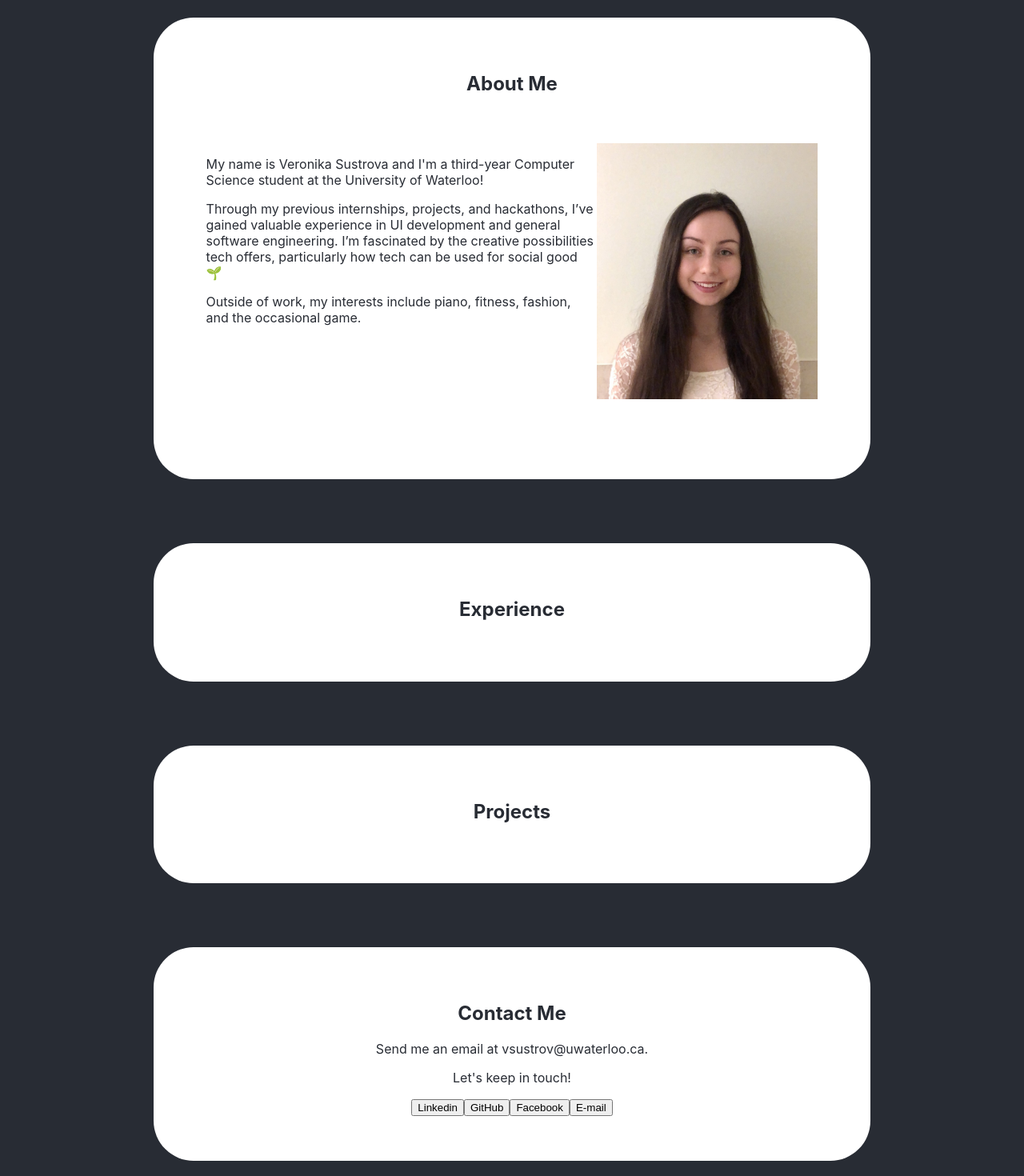
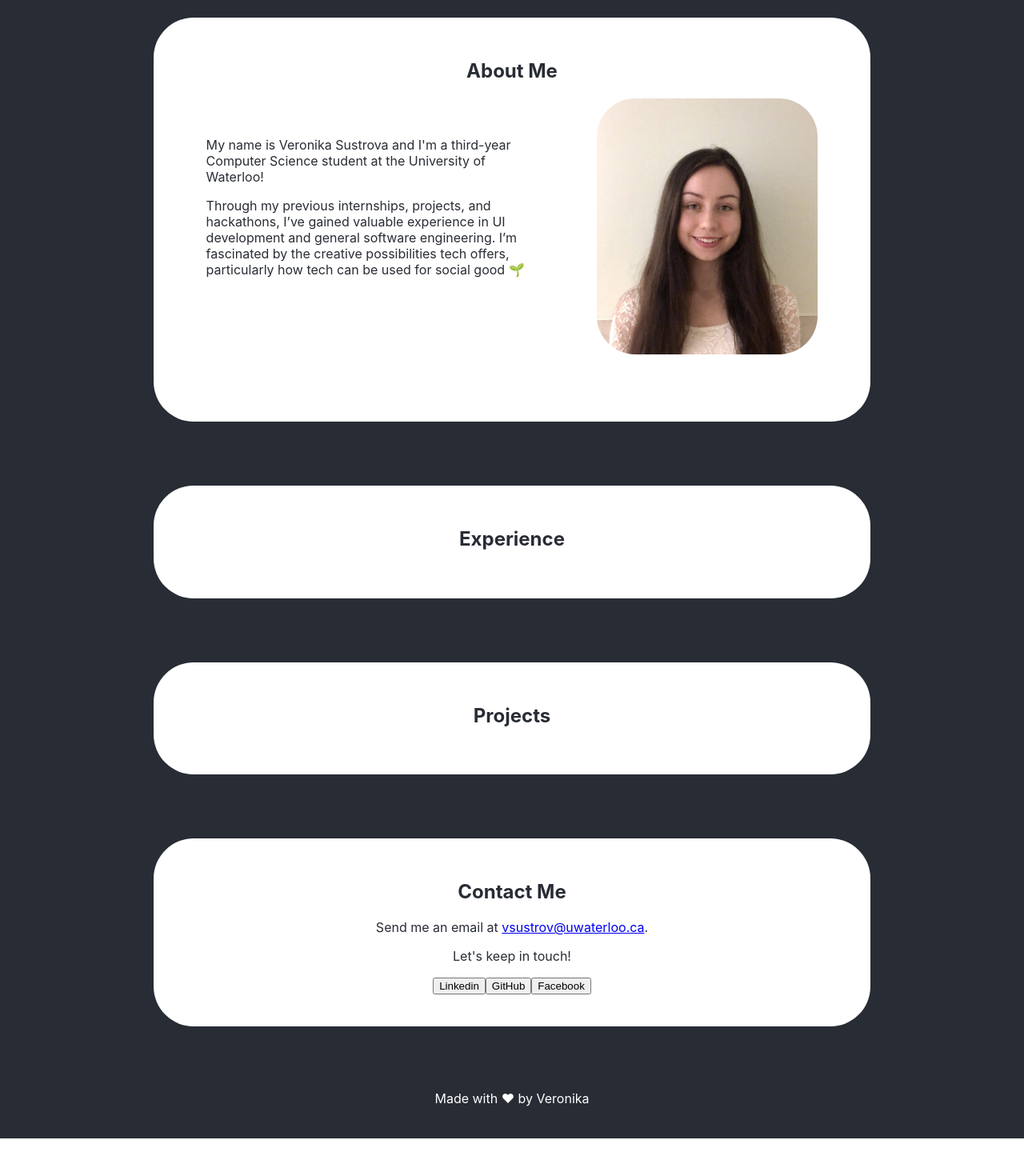
Before and after one commit to sustvero/sustvero.github.io, a React (Create React App) app in the folder veronikasustrova/: page / in a window 1280 px wide. Shown: the part 900-2370 px from the top of the page at 80% size. After the commit the page ends 2323 px from the top, so only its background shows below. Built offline with nearby package versions, Linux system fonts and the light colour scheme.

Commit message:
Fixed About section layout

```diff
--- a/veronikasustrova/src/App.css
+++ b/veronikasustrova/src/App.css
@@ -43,7 +43,7 @@
   background-color: white;
   color: #282c34;
   margin: 10vmin 15vmax;
-  padding: 6vmin 2vmax 7vmin 2vmax;
+  padding: 4vmin 2vmax 5vmin 2vmax;
   border-radius: 50px;
 
 }
--- a/veronikasustrova/src/components/About.js
+++ b/veronikasustrova/src/components/About.js
@@ -13,7 +13,6 @@ const About = () => {
           <p>My name is Veronika Sustrova and I'm a third-year Computer Science student at the University of Waterloo!</p>
             <p>Through my previous internships, projects, and hackathons, I’ve gained valuable experience in UI development and general software engineering.
             I’m fascinated by the creative possibilities tech offers, particularly how tech can be used for social good 🌱</p>
-            <p>Outside of work, my interests include piano, fitness, fashion, and the occasional game. </p>
 
         </div>
         <div className="about-right">
--- a/veronikasustrova/src/components/Contact.js
+++ b/veronikasustrova/src/components/Contact.js
@@ -4,13 +4,12 @@ const Contact = () => {
   return (
     <div>
         <h2>Contact Me</h2>
-        <p>Send me an email at vsustrov@uwaterloo.ca.</p>
+        <p>Send me an email at <a href="mailto:vsustrov@uwaterloo.ca">vsustrov@uwaterloo.ca</a>.</p>
         <p>Let's keep in touch!</p>
         <div className="socials">
           <button>Linkedin</button>
           <button>GitHub</button>
           <button>Facebook</button>
-          <button>E-mail</button>
         </div>
     </div>
   )
--- a/veronikasustrova/src/components/Footer.js
+++ b/veronikasustrova/src/components/Footer.js
@@ -1,8 +1,9 @@
 import React from 'react'
+import "../css/Footer.css"
 
 const Footer = () => {
   return (
-    <div>Made with <icon>❤</icon> by Veronika</div>
+    <div className="footer">Made with <icon>❤</icon> by Veronika</div>
   )
 }
 
--- a/veronikasustrova/src/css/About.css
+++ b/veronikasustrova/src/css/About.css
@@ -1,12 +1,15 @@
+
 
 
 .about-body {
     display: flex;
-    padding: 5vmin 5vmin 5vmin 5vmin;
+    padding: 0 5vmin 5vmin 5vmin;
 }
 
 .about-left {
     text-align: left;
+    padding-right: 10vmin;
+    padding-top: 4vmin;
 }
 
 .about-right {
@@ -15,4 +18,5 @@
 
 .headshot {
     height: 40vmin;
+    border-radius: 6vmin;
 }
--- a/veronikasustrova/src/css/Footer.css
+++ b/veronikasustrova/src/css/Footer.css
@@ -0,0 +1,3 @@
+.footer {
+    padding-bottom: 5vmin;
+}
```
Also changed, not shown: veronikasustrova/src/info/contact.js (added).
